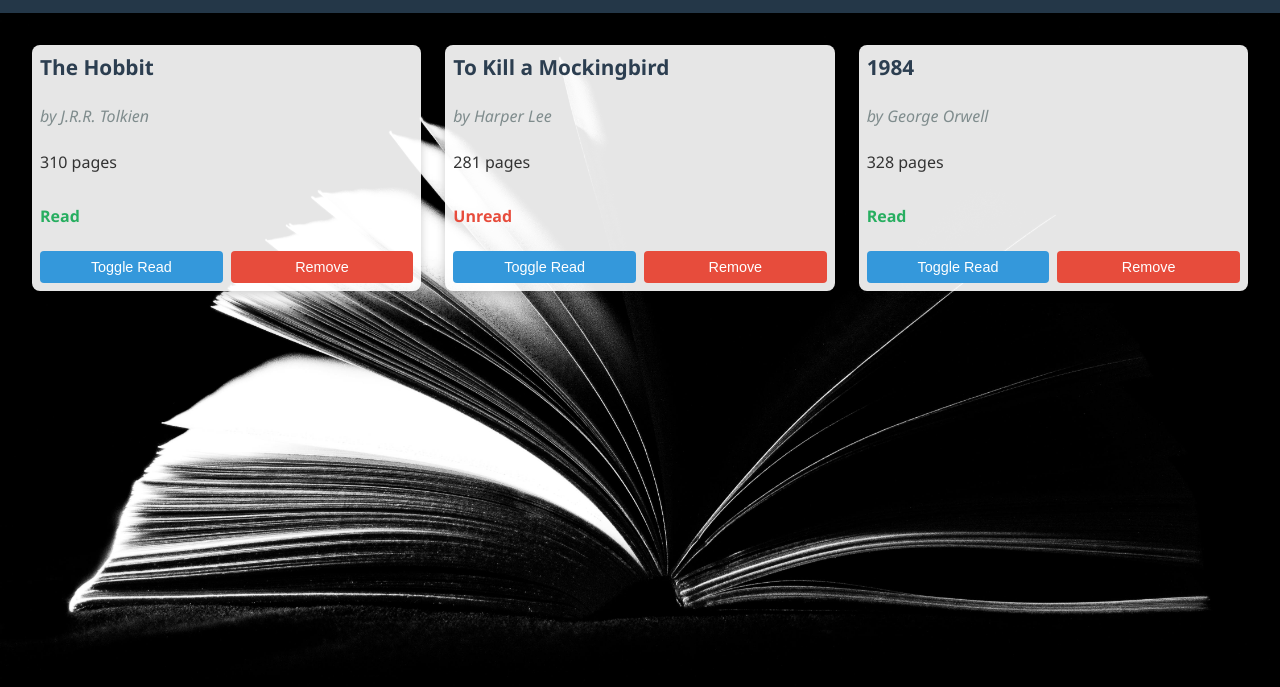
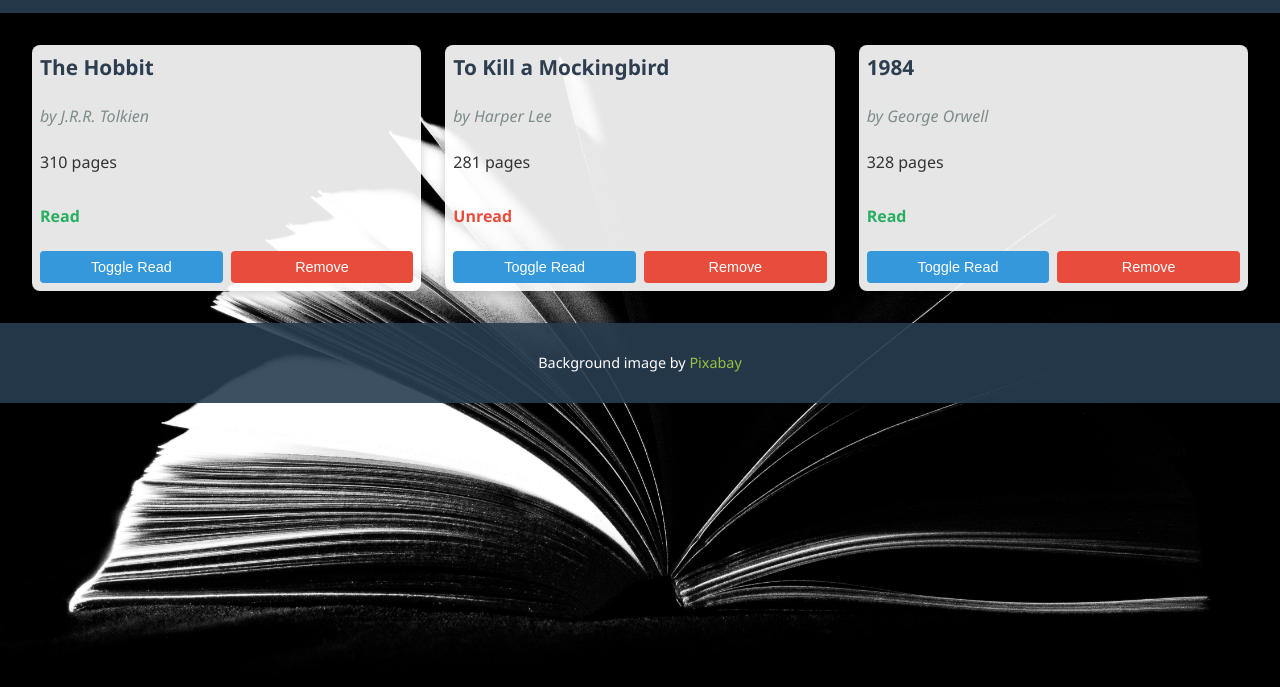
Before and after one commit to KhobieMaseko/Library, a plain HTML site: page index.html in a window 1280 px wide. Shown: the part 61-748 px from the top of the page. Drawn offline with Linux system fonts and the light colour scheme.

Commit message:
added bg img credit footer to html + css files

```diff
--- a/index.html
+++ b/index.html
@@ -15,6 +15,10 @@
     <main>
         <div id="library-container"></div>
     </main>
+
+    <footer>
+        <p>Background image by <a href="https://www.pexels.com/photo/low-light-photo-of-opened-book-159872/" target="_blank" rel="noopener noreferrer">Pixabay</a></p>
+    </footer>
 
     <dialog id="book-form-dialog">
         <form id="book-form">
--- a/style.css
+++ b/style.css
@@ -209,3 +209,40 @@
 #cancel-btn:hover {
     background-color: #7f8c8d;
 }
+
+
+/* Layout styles to push footer to bottom */
+html, body {
+    height: 100%;
+}
+
+.page-wrapper {
+    display: flex;
+    flex-direction: column;
+    min-height: 100vh;
+}
+
+main {
+    flex: 1;
+}
+
+/* Footer styles */
+footer {
+    background-color: rgba(40, 62, 80, 0.9);
+    color: white;
+    text-align: center;
+    padding: 1rem;
+    font-size: 0.9rem;
+    margin-top: auto; /* Pushes footer to bottom */
+}
+
+footer a {
+    color: #95c242;
+    text-decoration: none;
+    transition: color 0.3s;
+}
+
+footer a:hover {
+    color: #b8e253;
+    text-decoration: underline;
+}
```
